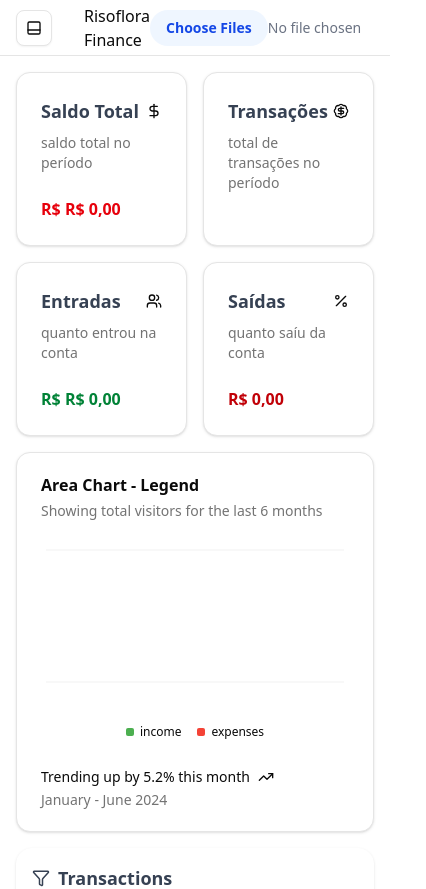
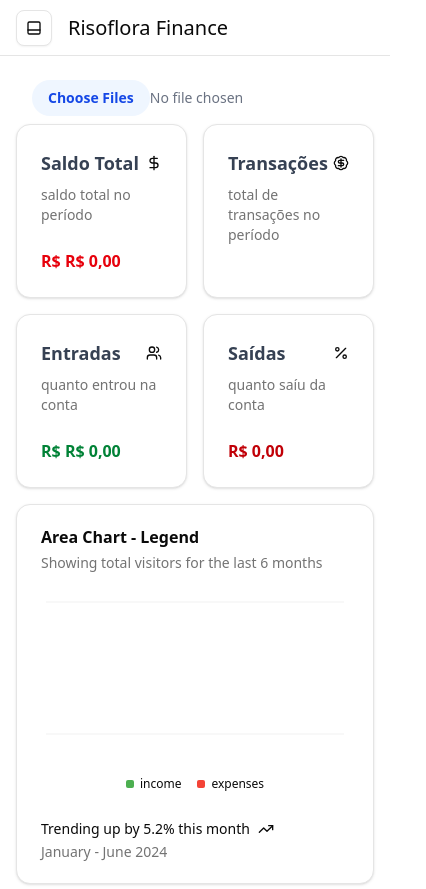
Before and after one commit to TonAlmeida/finance-dashboard, a Next.js app: page / in a window 390 px wide. Shown: the top 889 px of the page, 426 px wide, since content can reach past the window. Built offline with nearby package versions, Linux system fonts and the light colour scheme.

Commit message:
persistencia local com localstorage

```diff
--- a/src/app/page.tsx
+++ b/src/app/page.tsx
@@ -4,7 +4,7 @@ import Chart from "@/components/chart";
 import Transactions from "@/components/transactions";
 import { Card, CardContent, CardDescription, CardHeader, CardTitle } from "@/components/ui/card";
 import { BadgeDollarSign, DollarSign, Percent, Users } from "lucide-react";
-import { useState } from "react";
+import { useEffect, useState } from "react";
 import { ProcessedData } from "@/types/processedData";
 import { formatValue } from "@/utils/formatValue"
 
@@ -12,6 +12,24 @@ export default function app() {
 
   const [processedData, setProcessedData] = useState<ProcessedData | null>(null);
   const [error, setError] = useState<string>('');
+
+  useEffect(() => {
+    const storedData = localStorage.getItem("data");
+    if (storedData) {
+      try {
+        setProcessedData(JSON.parse(storedData));
+      } catch (e) {
+        console.error("Erro ao parsear o localStorage", e);
+      }
+    }
+  }, []);
+
+  useEffect(() => {
+  if (processedData) {
+    localStorage.setItem('data', JSON.stringify(processedData));
+    console.log("Dados salvos:", processedData);
+  }
+}, [processedData])
 
   const handleDataProcessed = (data: ProcessedData) => {
     setProcessedData(data);
@@ -25,7 +43,7 @@ export default function app() {
 
   return (
     <main className="sm:ml-14 p-4">
-      <div className="hidden sm:flex w-full">
+      <div className="flex w-full">
         <Header
           onDataProcessed={handleDataProcessed}
           onError={handleError}
--- a/src/components/header/index.tsx
+++ b/src/components/header/index.tsx
@@ -32,15 +32,16 @@ export default function FileUpload({ onDataProcessed, onError }: FileUploadProps
 
   return (
     <div className="flex justify-between items-center py-2 px-4 w-full">
-      <h1 className='sm:text-2xl'>Risoflora Finance</h1>
+      <h1 className='hidden sm:flex sm:text-2xl'>Risoflora Finance</h1>
       <input
+        id='mainInput'
         type="file"
         accept=".csv"
         multiple
         onChange={handleFileChange}
         disabled={isProcessing}
         style={{ appearance: 'none' }}
-        className="block text-sm text-gray-500 file:mr-0 file:py-2 file:px-4 file:rounded-full file:border-0 file:text-sm file:font-semibold file:bg-blue-50 file:text-blue-700 hover:file:bg-blue-100"
+        className="text-sm text-gray-500 file:mr-0 file:py-2 file:px-4 file:rounded-full file:border-0 file:text-sm file:font-semibold file:bg-blue-50 file:text-blue-700 hover:file:bg-blue-100"
       />
       {isProcessing && (
         <p className="mt-2 text-sm text-gray-600">Processando arquivos...</p>
--- a/src/components/sidebar/index.tsx
+++ b/src/components/sidebar/index.tsx
@@ -11,14 +11,12 @@ import { TooltipContent, TooltipProvider, TooltipTrigger } from "@radix-ui/react
 import { Tooltip } from "../ui/tooltip";
 import { useEffect, useState } from "react";
 import { usePathname } from "next/navigation";
-import Header from "../header";
 
 export default function Sidebar() {
 
     const pathName = usePathname().slice(1);
     const [ selected, setSelected ] = useState('');
     useEffect(() => {
-        console.log(pathName)
         pathName ? setSelected(pathName) : setSelected("home")
     }, [pathName])
 
@@ -167,7 +165,7 @@ export default function Sidebar() {
                             </nav>
                         </SheetContent>
                     </Sheet>
-                    <Header />
+                    <h1 className="text-xl">Risoflora Finance</h1>
                 </header>
             </div>
         </div>
```
